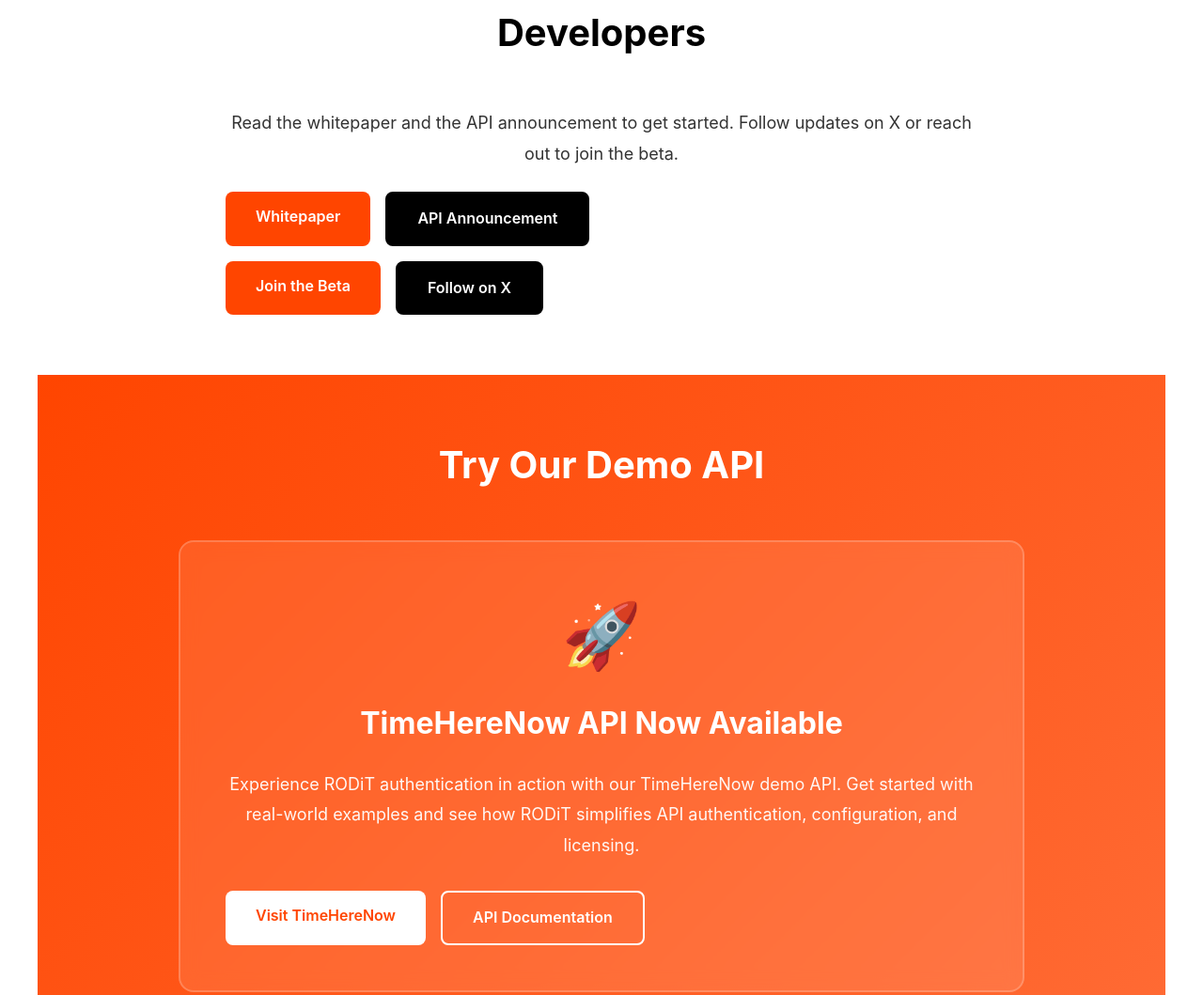
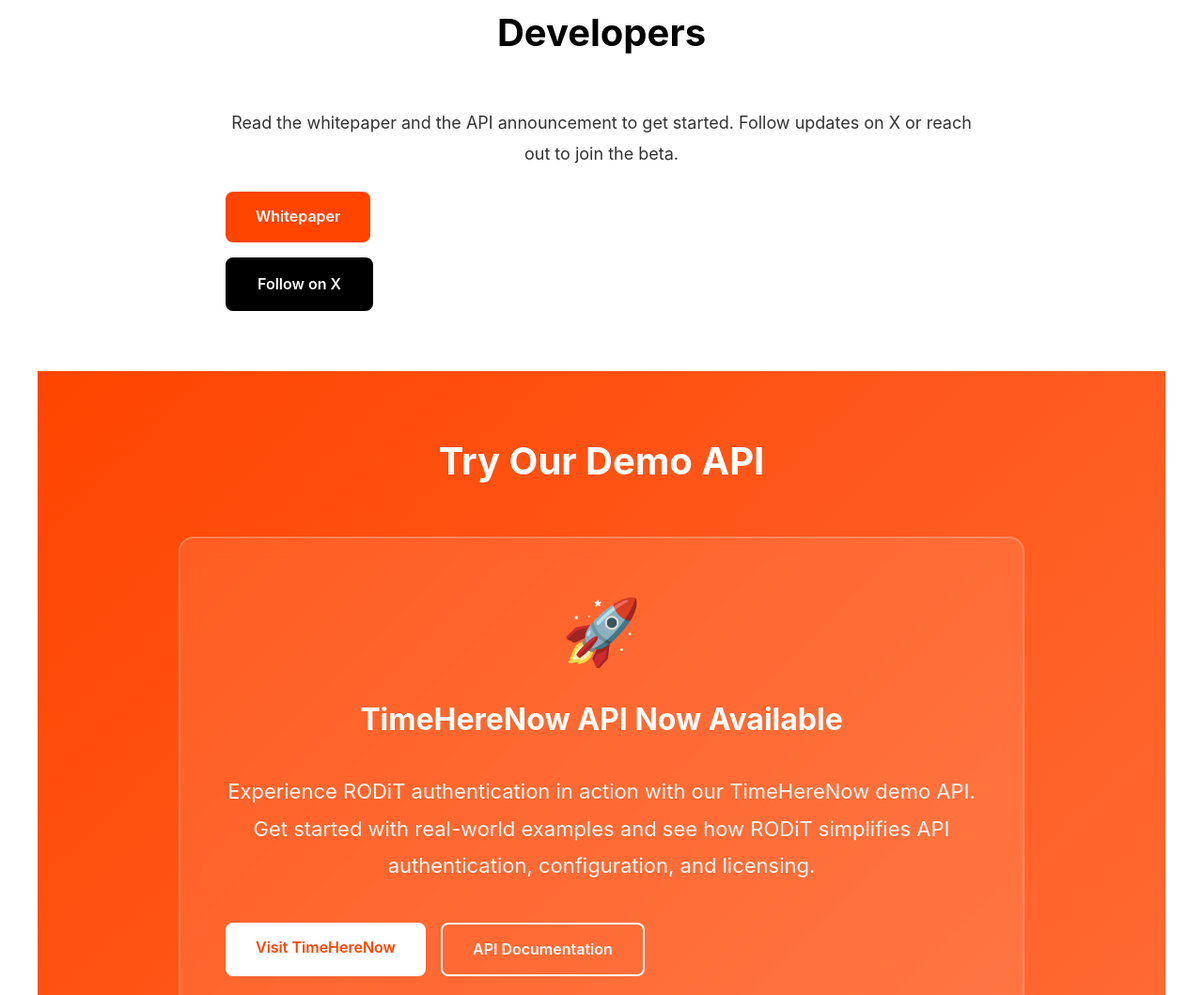
Before and after one commit to rodit-org/homepage-discernible-io, a website: page public/index.html in a window 1280 px wide. Shown: the part 3346-4405 px from the top of the page at 94% size. Drawn offline with Linux system fonts and the light colour scheme.

Commit message:
feat: streamline CTA section and enhance API description styling
- Removed "API Announcement" and "Join the Beta" buttons to simplify call-to-action options
- Increased font size and adjusted margins for demo API description to improve readability

```diff
--- a/public/index.html
+++ b/public/index.html
@@ -149,10 +149,8 @@
                     </p>
                     <div class="cta-buttons">
                         <a class="btn btn-primary" href="https://dev.to/discernible-io/rich-online-digital-tokens-whitepaper-1gpg" target="_blank" rel="noopener">Whitepaper</a>
-                        <a class="btn btn-secondary" href="https://dev.to/discernible-io/announcing-rodit-api-revolutionizing-api-authentication-3h3o" target="_blank" rel="noopener">API Announcement</a>
                     </div>
                     <div class="cta-buttons" style="margin-top: 1rem;">
-                        <a class="btn btn-primary" href="mailto:sales@Discernible.io?subject=RODiT%20Beta">Join the Beta</a>
                         <a class="btn btn-secondary" href="https://x.com/Dscernble" target="_blank" rel="noopener">Follow on X</a>
                     </div>
                 </div>
--- a/public/styles.css
+++ b/public/styles.css
@@ -268,9 +268,9 @@
 }
 
 .demo-api-description {
-    font-size: 1.125rem;
+    font-size: 1.375rem;
     line-height: 1.8;
-    margin-bottom: 2rem;
+    margin: 2rem 0 2.5rem 0;
     color: rgba(255, 255, 255, 0.95);
 }
 
```
